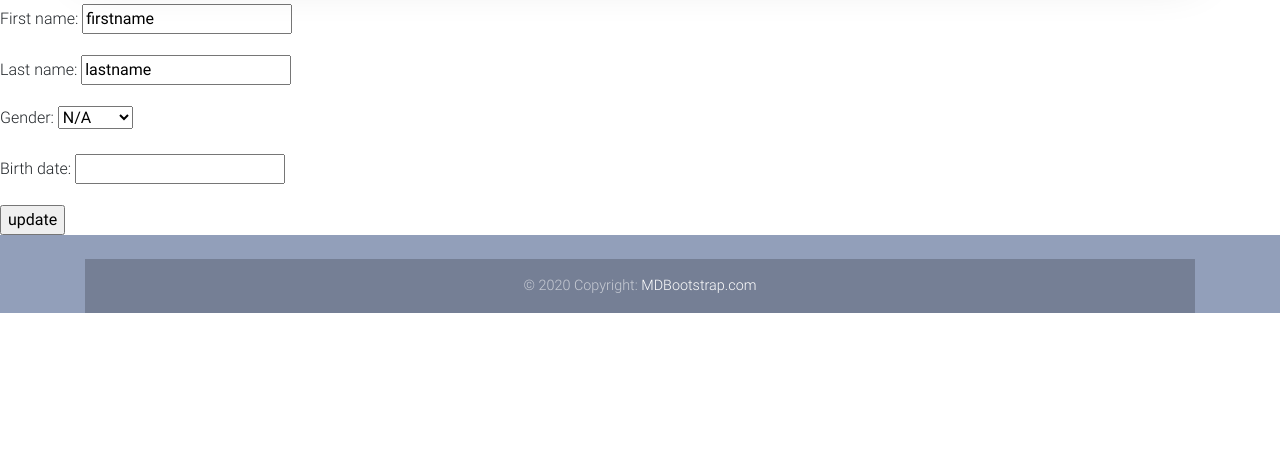
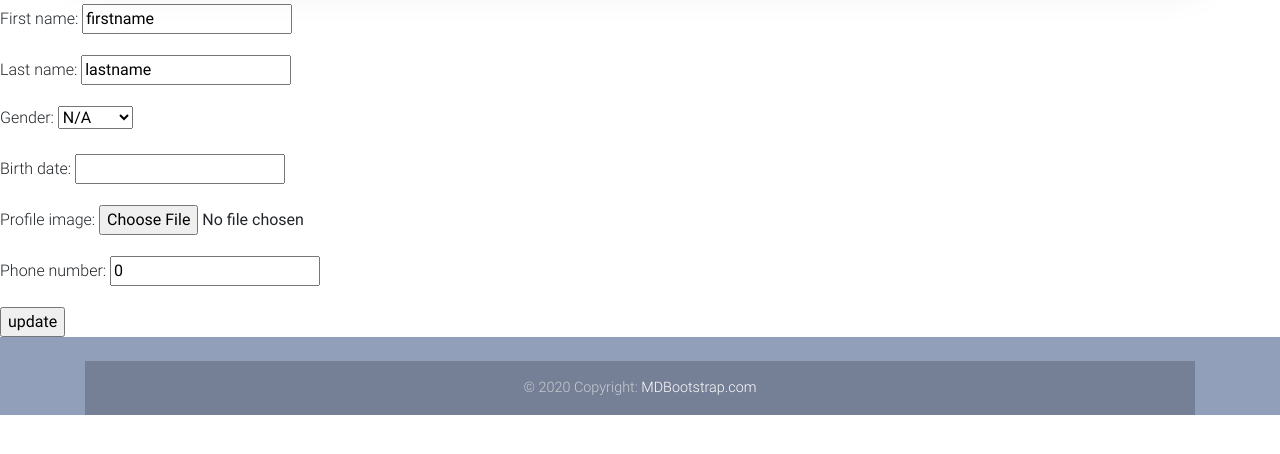
Before and after one commit to SergiuF89/ticketStore, a Django app: page /profile/update/1 in a window 1280 px wide. Shown: the part 172-626 px from the top of the page. Run offline with Django 3.2, Linux system fonts and the light colour scheme; the visitor is signed in with stand-in values (Sample User, id 1); data comes from the database, SQL or seed files in the repository; data that the repository does not hold is empty; some libraries are stand-ins or nearby versions.

Commit message:
edited userprofile.models

```diff
--- a/templates/profile.html
+++ b/templates/profile.html
@@ -4,6 +4,7 @@
     <div>
         Welcome {{ user_profile.first_name }} {{ user_profile.last_name }}
         <p>{{ user_profile.birth_date }}</p>
+        <img class="w-25"  src="{{ user_profile.profile_image.url }}" alt="">
     </div>
     {% if request.user.pk == user_profile.pk  %}
     <a href="{% url 'core:profile-update' user_profile.pk %}"><button class="btn btn-primary">Edit</button></a>
--- a/users/models.py
+++ b/users/models.py
@@ -24,6 +24,9 @@ class UserProfile(models.Model):
     birth_date = models.DateField( null=True, blank=True)
     stripe_customer_id = models.CharField(max_length=50, blank=True, null=True)
     one_click_purchasing = models.BooleanField(default=False)
+    phone_number = models.IntegerField(null=False, default=0000000000)
+    profile_image = models.ImageField()
+
 
     def __str__(self):
         return self.user.username
--- a/users/views.py
+++ b/users/views.py
@@ -8,7 +8,7 @@ from django.http import Http404
 
 class ProfileView(LoginRequiredMixin, UpdateView):
       model = UserProfile
-      fields = ['first_name', 'last_name', 'gender', 'birth_date']
+      fields = ['first_name', 'last_name', 'gender', 'birth_date', 'profile_image', 'phone_number']
       template_name = 'profile_update.html'
       context_object_name = 'profile'
       success_url = reverse_lazy('core:home')
@@ -50,6 +50,8 @@ class UserProfileView(DetailView):
       def get(self, request, *args, **kwargs):
             user_id = request.user.pk
             profile_id = kwargs['pk']
+            print(user_id)
+            print(profile_id)
             if user_id != profile_id:
                   return HttpResponseForbidden()
             else:
```
Also changed, not shown: core/migrations/0001_initial.py, items/migrations/0001_initial.py, items/migrations/0002_auto_20201029_2055.py (deleted), users/migrations/0001_initial.py, users/migrations/0002_auto_20201029_2055.py (deleted), users/migrations/0002_auto_20201031_2236.py (added).
